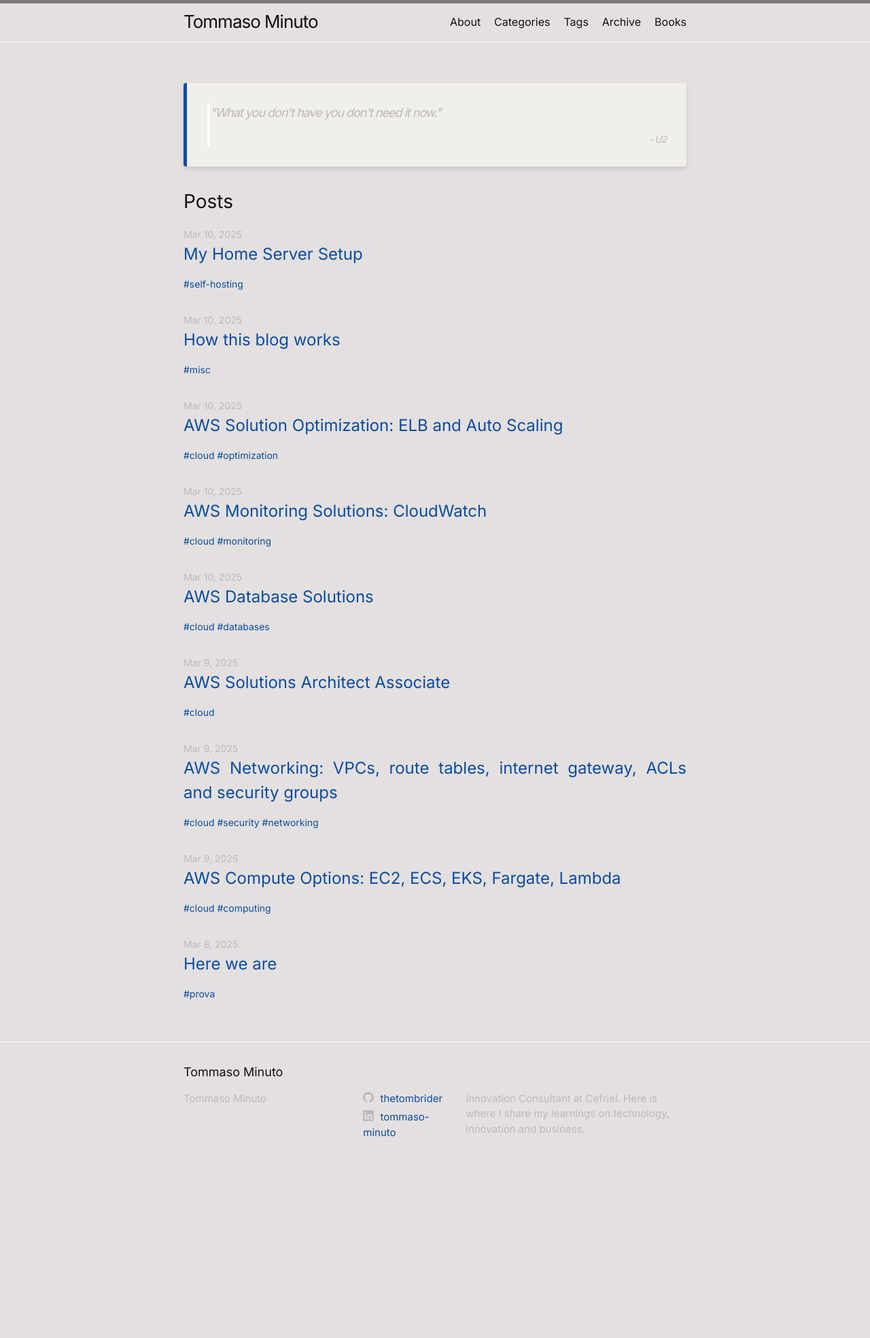
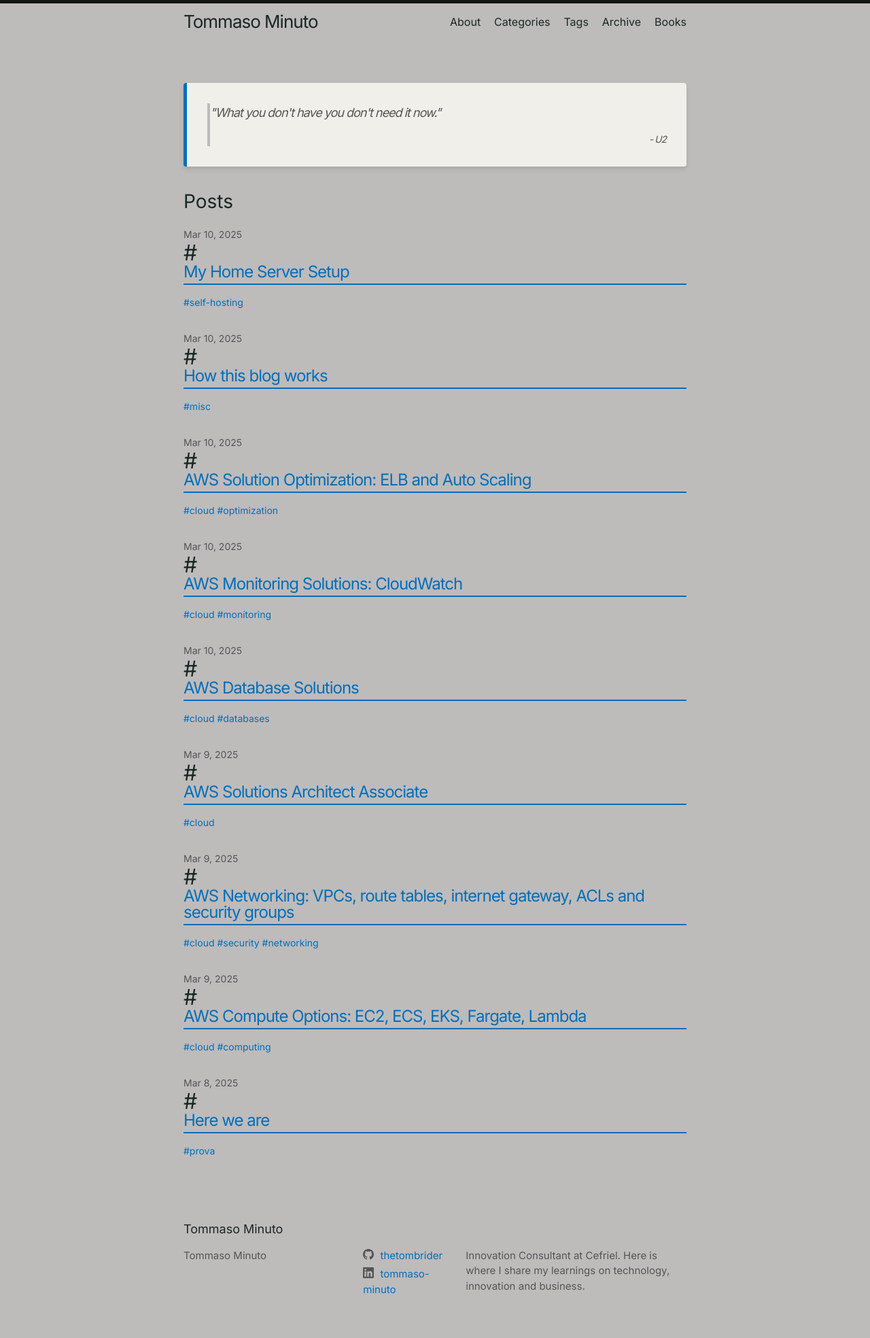
Before and after one commit to thetombrider/blog.thetombrider.xyz, a Jekyll site: the page built from index.md, in a window 1280 px wide. Shown: the whole page at 68% size. Built offline with Jekyll 4.4.1, drawn with Linux system fonts in a browser that asks for light colours; before the commit the page ends 1737 px from its top, so only the background shows below that.

Commit message:
new palette

```diff
--- a/_layouts/home.html
+++ b/_layouts/home.html
@@ -24,8 +24,8 @@ layout: default
       <li>
         {%- assign date_format = site.minima.date_format | default: "%b %-d, %Y" -%}
         <span class="post-meta">{{ post.date | date: date_format }}</span>
-        <h3>
-          <a class="post-link" href="{{ post.url | relative_url }}">
+        <h3 class="post-title">
+          # <a class="post-link" href="{{ post.url | relative_url }}">
             {{ post.title | escape }}
           </a>
         </h3>
--- a/_sass/minima.scss
+++ b/_sass/minima.scss
@@ -10,11 +10,11 @@ $base-line-height: 1.5 !default;
 
 $spacing-unit:     30px !default;
 
-$text-color:       #111 !default;
-$background-color: #e4e0e0 !default;
-$brand-color:      #0a4ca1 !default;
+$text-color:       #182825 !default;
+$background-color: #BEBBBB !default;
+$brand-color:      #016FB9 !default;
 
-$grey-color:       #bdb9b9 !default;
+$grey-color:       #555555 !default;
 $grey-color-light: lighten($grey-color, 40%) !default;
 $grey-color-dark:  darken($grey-color, 25%) !default;
 
--- a/_sass/minima/_layout.scss
+++ b/_sass/minima/_layout.scss
@@ -221,6 +221,7 @@
   letter-spacing: -1px;
   line-height: 1;
   text-align: left;
+  border-bottom: 2px solid $brand-color; // Add underline
 
   @include media-query($on-laptop) {
     @include relative-font-size(2.25);
@@ -230,6 +231,7 @@
 .home .post-title {
   @include relative-font-size(2);
   text-align: left;
+  border-bottom: 2px solid $brand-color; // Add underline
 }
 
 .post-content {
```
